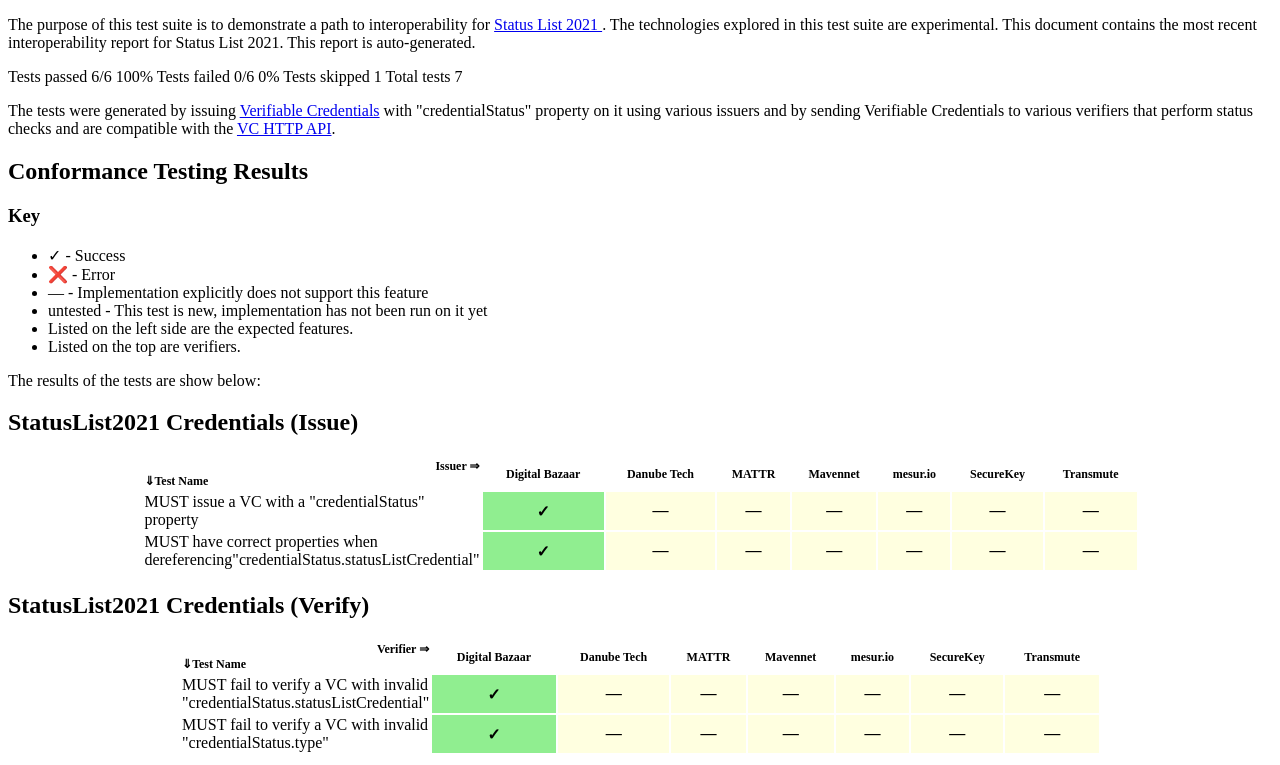
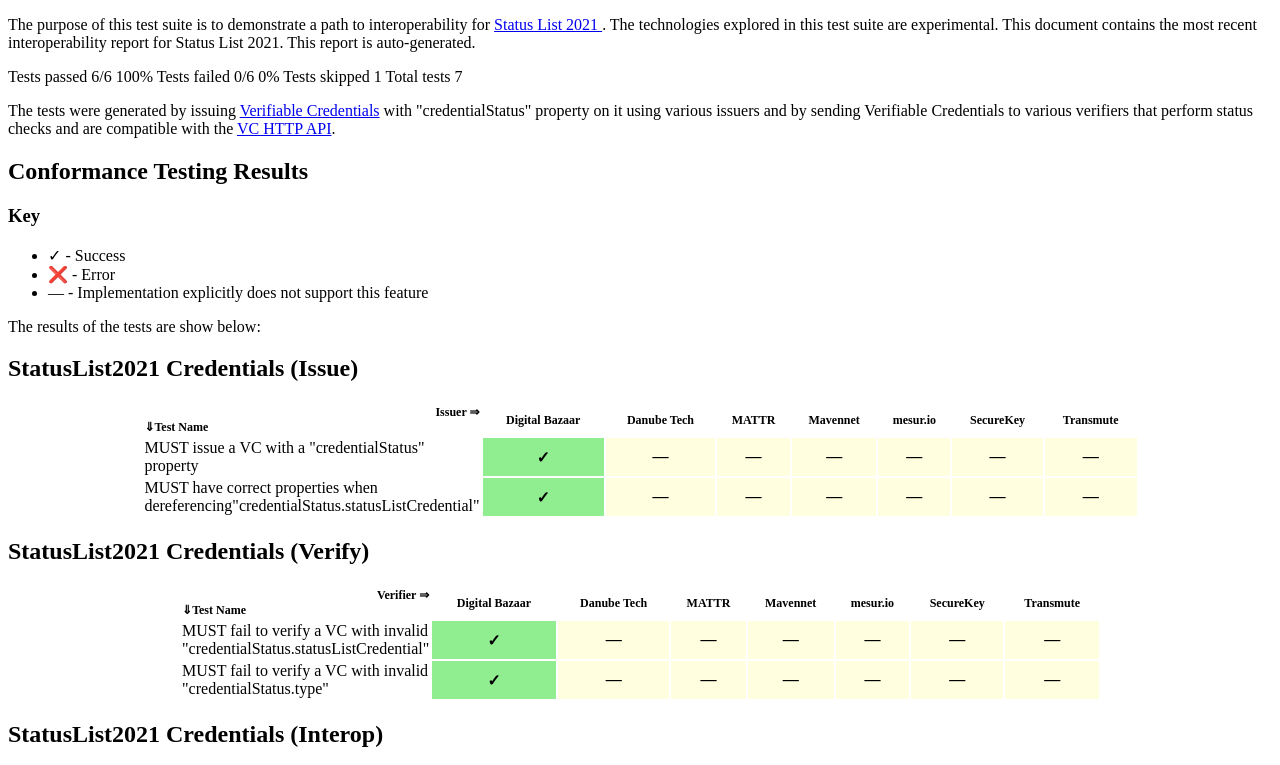
Before and after one commit to w3c/vc-bitstring-status-list-test-suite, a plain HTML site: page index.html in a window 1280 px wide. Shown: the top 765 px of the page. Drawn offline with Linux system fonts and the light colour scheme.

Commit message:
Deploying to gh-pages from @ w3c-ccg/status-list-2021-test-suite@7dc7f7fc30f1849d1b6ad0004dce58c5cd2d2ff7 🚀

```diff
--- a/index.html
+++ b/index.html
@@ -15,8 +15,8 @@
       "specStatus": "unofficial",
       "shortName": "status-list-2021-test-suite",
       "subtitle": "Test Interoperability Report for Verifiable Credentials status",
-      "github": "https://github.com/digitalbazaar/status-list-2021-test-suite",
-      "edDraftURI": "https://digitalbazaar.github.io/status-list-2021-test-suite",
+      "github": "https://github.com/w3c-ccg/status-list-2021-test-suite",
+      "edDraftURI": "https://w3c-ccg.github.io/status-list-2021-test-suite",
       "doJsonLd": true,
       "includePermalinks": false,
       "editors": [
@@ -94,15 +94,6 @@
           </li>
           <li>
     — - Implementation explicitly does not support this feature
-          </li>
-          <li>
-    untested - This test is new, implementation has not been run on it yet
-          </li>
-          <li>
-    Listed on the left side are the expected features.
-          </li>
-          <li>
-    Listed on the top are verifiers.
           </li>
         </ul>
       </section>
```
